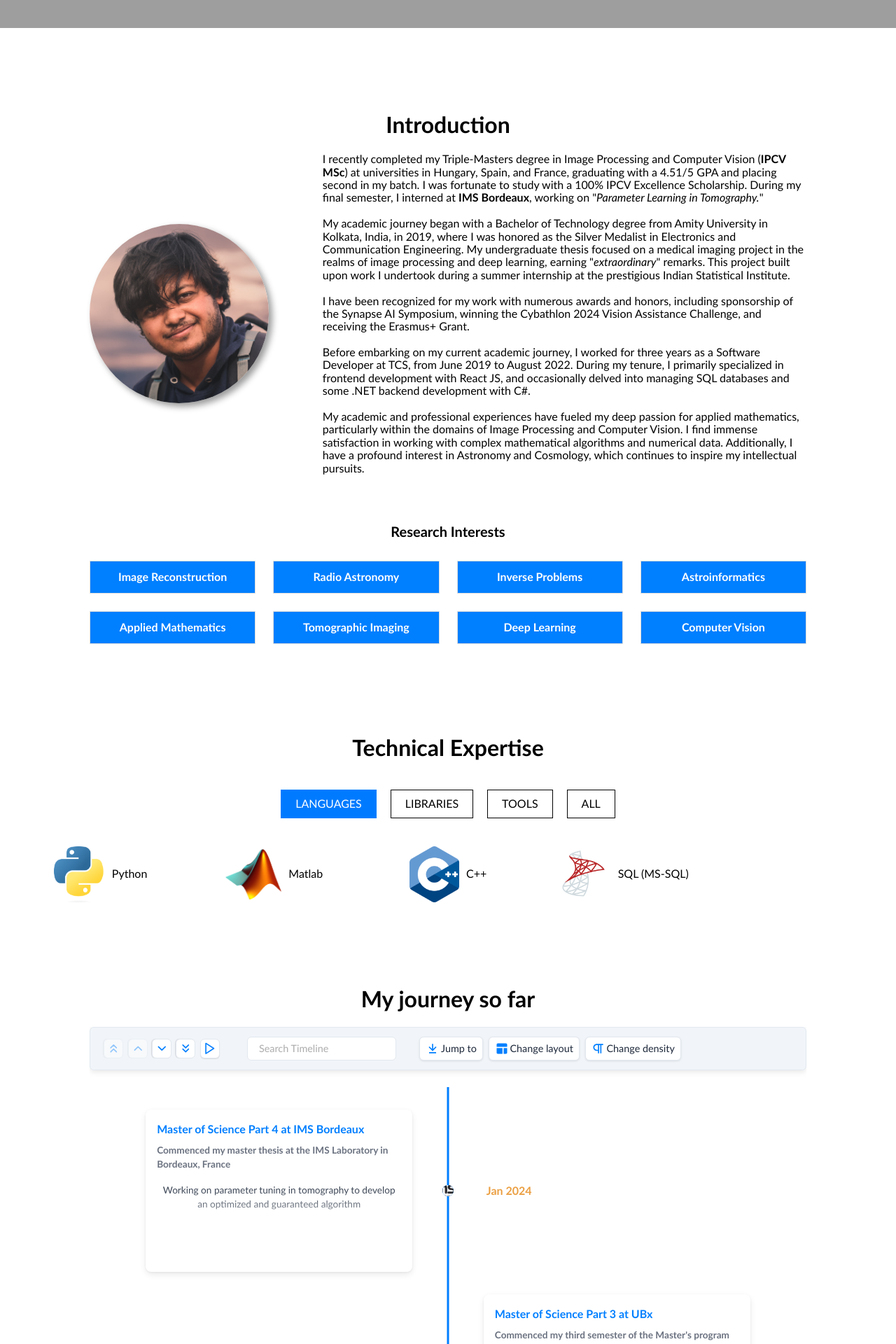
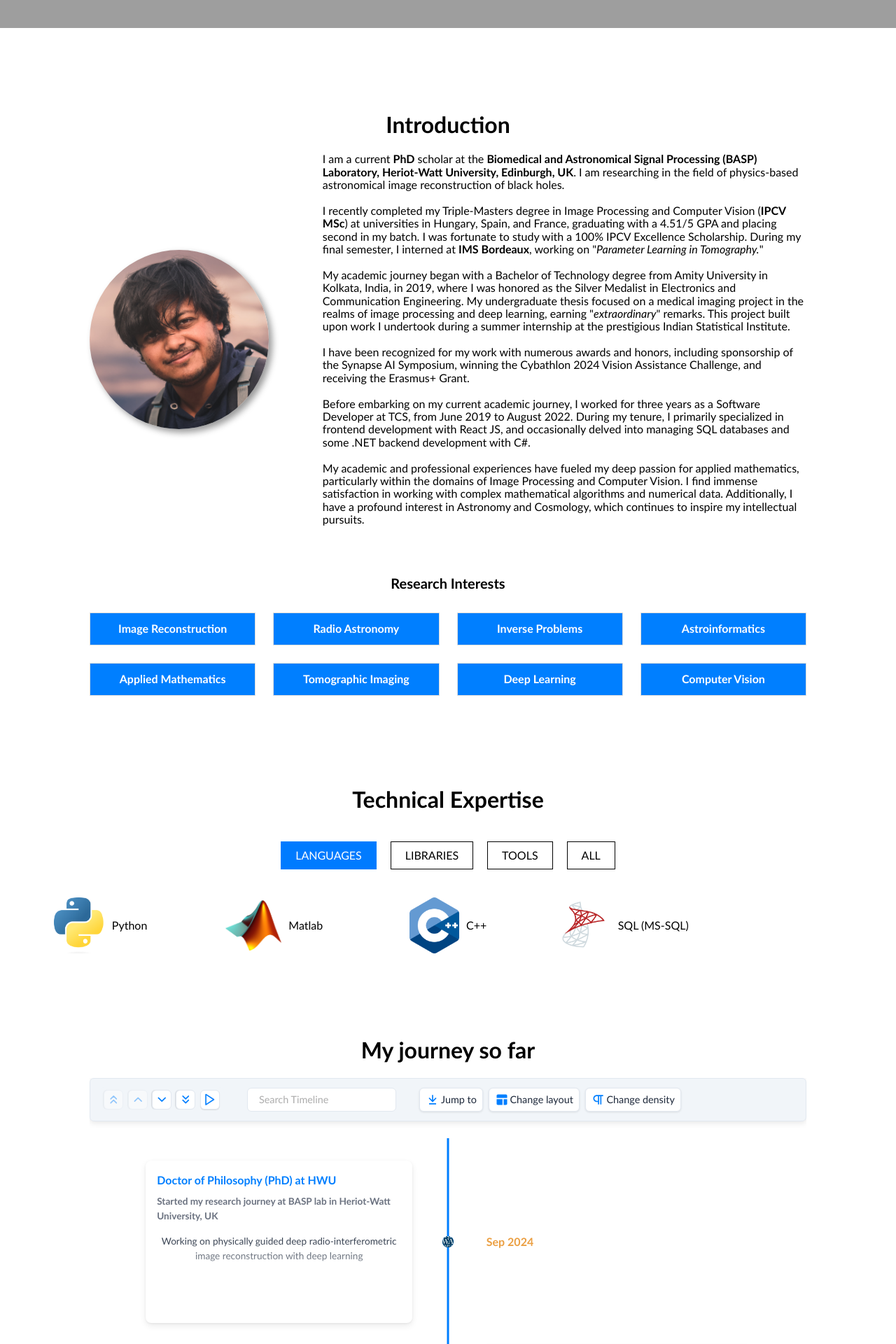
Before and after one commit to subhamshome/portfolio, a React (Create React App) app: page / in a window 1280 px wide. Shown: the part 880-2800 px from the top of the page at 70% size. Built offline with nearby package versions, Linux system fonts and the light colour scheme; grey boxes are pictures that could not be loaded.

Commit message:
Update PhD info

```diff
--- a/src/components/Awards.jsx
+++ b/src/components/Awards.jsx
@@ -8,6 +8,17 @@ const Awards = () => {
       <div className='awards-div-main'>
         <div className='awards-text'>
             <div>
+               <div className='awards-item'>
+               <div style={{width: '40px'}}><FontAwesomeIcon icon={faUserGraduate} /></div>
+               <div>
+                  <span className='award-text-header'>James Watt Scholarship</span>
+                  <br />
+                  <span className='award-date'>April 2024</span>
+                  <br />
+                  Selected from among top-tier candidates as the recipient of the prestigious James Watt Scholarship for PhD
+                  research at Heriot-Watt University.
+               </div>
+               </div>
                <div className='awards-item'>
                <div style={{width: '40px'}}><FontAwesomeIcon icon={faAward} /></div>
                <div>
--- a/src/components/Contact.jsx
+++ b/src/components/Contact.jsx
@@ -6,10 +6,10 @@ import { faFacebook, faInstagram, faMedium, faLinkedin } from '@fortawesome/free
 
 const Contact = () => {
 
-   const address = [<p>Kolkata, West Bengal, India</p>];
+   const address = [<p>Edinburgh, Scotland, UK</p>];
 
-   const email = [<a href="mailto:subham28297@gmail.com" target="_blank" rel="noopener noreferrer" className="contact-links">
-      <p>subham28297@gmail.com</p>
+   const email = [<a href="mailto:ss3038@hw.ac.uk" target="_blank" rel="noopener noreferrer" className="contact-links">
+      <p>ss3038@hw.ac.uk</p>
    </a>];
 
    const blog = [<a href="https://subhamshome.medium.com" target="_blank" rel="noopener noreferrer" className="contact-links">
@@ -55,13 +55,13 @@ const Contact = () => {
                </div>
                <div className='contact-grid-2'>
                   <iframe
-                  src="https://www.google.com/maps/embed?pb=!1m18!1m12!1m3!1d117925.35231277325!2d88.26495090163961!3d22.53540637448262!2m3!1f0!2f0!3f0!3m2!1i1024!2i768!4f13.1!3m3!1m2!1s0x39f882db4908f667%3A0x43e330e68f6c2cbc!2sKolkata%2C%20West%20Bengal!5e0!3m2!1sen!2sin!4v1722307542884!5m2!1sen!2sin"
+                  src="https://www.google.com/maps/embed?pb=!1m18!1m12!1m3!1d2236.299016052954!2d-3.3232209232437424!3d55.909515473142676!2m3!1f0!2f0!3f0!3m2!1i1024!2i768!4f13.1!3m3!1m2!1s0x4887c46af06eff31%3A0xea463bd59d93b226!2sHeriot-Watt%20University%20Edinburgh%20Campus!5e0!3m2!1sen!2sin!4v1725376062295!5m2!1sen!2sin"
                   width="600"
                   height="450"
                   className="map-contact"
                   allowFullScreen=""
                   loading="lazy"
-                  title="Google Maps Kolkata"
+                  title="Google Maps HWU"
                   referrerPolicy="no-referrer-when-downgrade">
                   </iframe>
                </div>
--- a/src/components/Footer.jsx
+++ b/src/components/Footer.jsx
@@ -14,7 +14,7 @@ const Footer = () => {
           <AcademicBar />
         </div>
         <div className="footer-column">
-          <p><span style={{color: 'grey', fontSize: '12px'}}>Last updated: July, 2024</span></p>
+          <p><span style={{color: 'grey', fontSize: '12px'}}>Last updated: September, 2024</span></p>
         </div>
       </div>
     </footer>
--- a/src/components/Home.jsx
+++ b/src/components/Home.jsx
@@ -13,7 +13,7 @@ const Home = () => {
 
         const heroText = [
                 <div>
-                        Image Processing and Computer Vision (M.S.) Graduate &nbsp;|&nbsp; Ex-TCS
+                        PhD, BASP Lab, Heriot-Watt University, Edinburgh &nbsp;|&nbsp; Erasmus Mundus MSc, IPCV
                         <div className='academic-hero'>
                                 <AcademicBar className='academic-hero' />
                         </div>
@@ -24,10 +24,14 @@ const Home = () => {
 
         const introText = [
                 <p style={{marginLeft: '10%', marginRight: 0}}>
-                        I recently completed my Triple-Masters degree in Image Processing and Computer Vision (<b>IPCV MSc</b>) at universities
-                        in Hungary, Spain, and France, graduating with a 4.51/5 GPA and placing second in my batch. I was fortunate to study
-                        with a 100% IPCV Excellence Scholarship. During my final semester, I interned at <b>IMS Bordeaux</b>, working on
-                        "<i>Parameter Learning in Tomography.</i>"
+                        I am a current <b>PhD</b> scholar at the <b>Biomedical and Astronomical Signal Processing (BASP) Laboratory,
+                        Heriot-Watt University, Edinburgh, UK</b>. I am researching in the field of physics-based astronomical
+                        image reconstruction of black holes.
+                        <br /><br />
+                        I recently completed my Triple-Masters degree in Image Processing and Computer Vision (<b>IPCV MSc</b>) at
+                        universities in Hungary, Spain, and France, graduating with a 4.51/5 GPA and placing second in my batch.
+                        I was fortunate to study with a 100% IPCV Excellence Scholarship. During my final semester, I interned
+                        at <b>IMS Bordeaux</b>, working on "<i>Parameter Learning in Tomography.</i>"
                         <br /><br />
                         My academic journey began with a Bachelor of Technology degree from Amity University in Kolkata, India, in 2019, where
                         I was honored as the Silver Medalist in Electronics and Communication Engineering. My undergraduate thesis focused on
--- a/src/components/Timeline.jsx
+++ b/src/components/Timeline.jsx
@@ -8,6 +8,7 @@ import ppcu from '../assets/timeline/ppcu_logo.png';
 import uam from '../assets/timeline/uam_logo.jpg';
 import ubx from '../assets/timeline/ubx_logo.png';
 import ims from '../assets/timeline/ims_logo.png';
+import hwu from '../assets/timeline/hwu_logo.jpg';
 import '../styles/timeline.css';
 
 
@@ -21,9 +22,15 @@ import '../styles/timeline.css';
 
 const entries = [
   {
+    cardTitle: "Doctor of Philosophy (PhD) at HWU",
+    cardSubtitle: "Started my research journey at BASP lab in Heriot-Watt University, UK",
+    cardDetailedText: "Working on physically guided deep radio-interferometric image reconstruction with deep learning",
+    date: "September 2024"
+  },
+  {
     cardTitle: "Master of Science Part 4 at IMS Bordeaux",
     cardSubtitle: "Commenced my master thesis at the IMS Laboratory in Bordeaux, France",
-    cardDetailedText: "Working on parameter tuning in tomography to develop an optimized and guaranteed algorithm",
+    cardDetailedText: "Worked on parameter tuning in tomography to develop an optimized and guaranteed algorithm",
     date: "January 2024"
   },
   {
@@ -93,6 +100,7 @@ const Timeline = () => {
     // timelinePointShape={null}
     >
       <div className="chrono-icons">
+        <img src={hwu} alt='HWU' />
         <img src={ims} alt='IMS' />
         <img src={ubx} alt='UBx' />
         <img src={uam} alt='UAM' />
```
Also changed, not shown: 1 other file (tests, documents, lock files or other folders).
